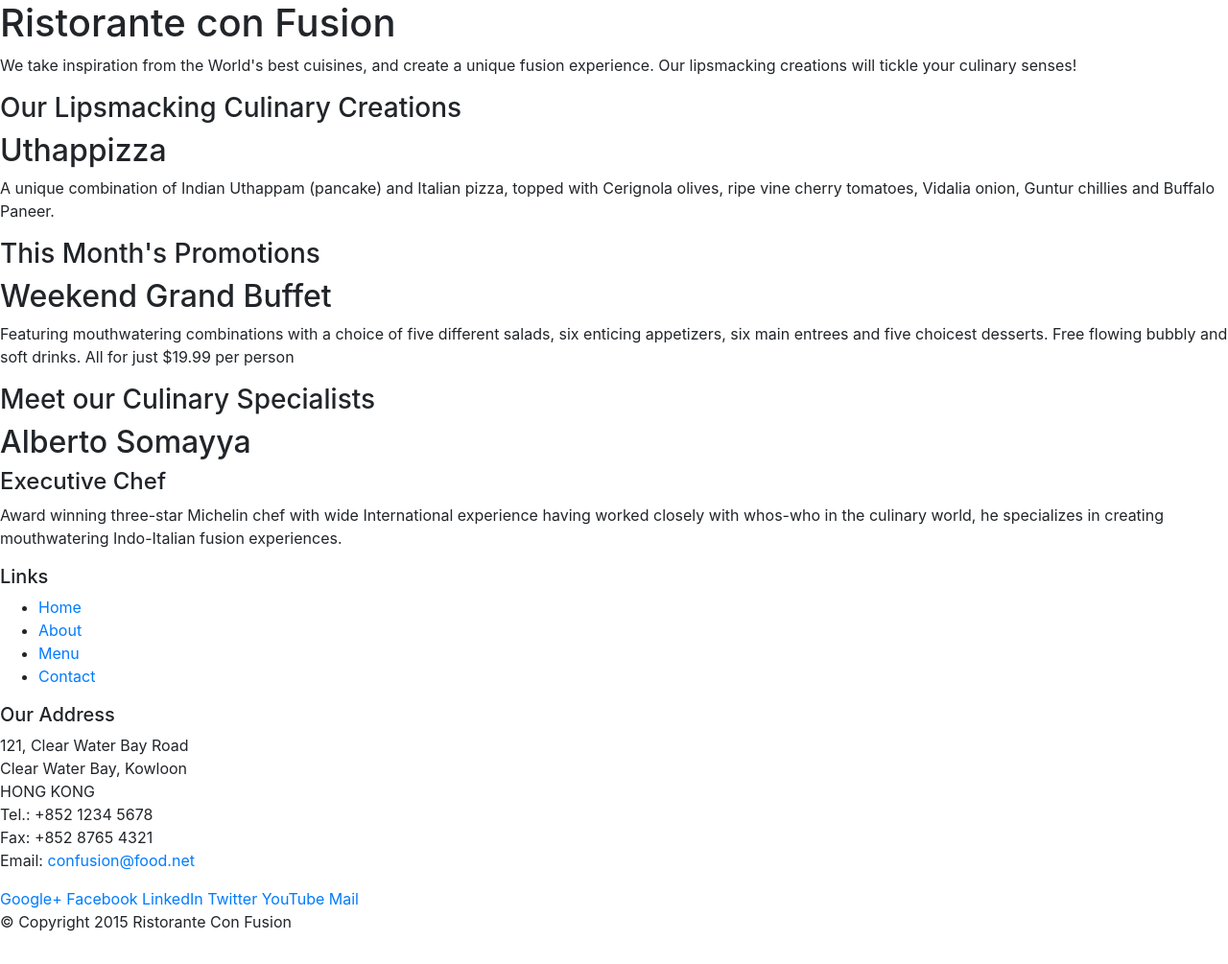
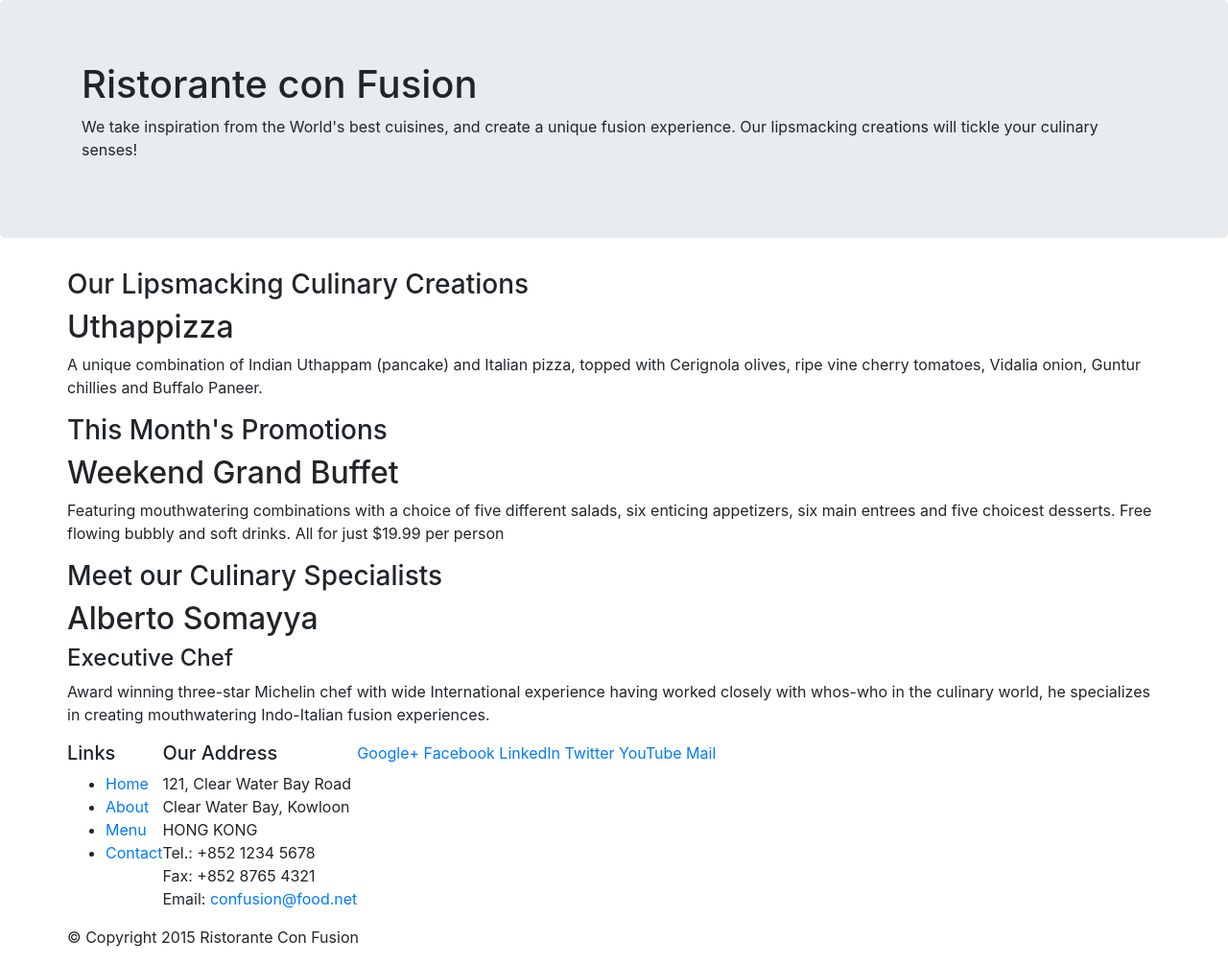
Before and after one commit to harrypotter0/webapp, a website: page index.html in a window 1280 px wide. Shown: the whole page at 96% size. Drawn offline with nearby package versions, Linux system fonts and the light colour scheme.

Commit message:
added bootstrap 4

```diff
--- a/index.html
+++ b/index.html
@@ -14,8 +14,8 @@
 
 <body>
 
-    <header>
-        <div>
+    <header class="jumbotron">
+        <div class="container">
             <div>
                 <div>
                     <h1>Ristorante con Fusion</h1>
@@ -27,8 +27,8 @@
         </div>
     </header>
 
-    <div>
-        <div>
+    <div class="container">
+        <div class="row">
             <div>
                 <h3>Our Lipsmacking Culinary Creations</h3>
             </div>
@@ -39,7 +39,7 @@
         </div>
 
 
-        <div>
+        <div class="row">
             <div>
                 <h3>This Month's Promotions</h3>
             </div>
@@ -49,7 +49,7 @@
             </div>
         </div>
 
-        <div>
+        <div class="row">
             <div>
                 <h3>Meet our Culinary Specialists</h3>
             </div>
@@ -62,8 +62,8 @@
     </div>
 
     <footer>
-        <div>
-            <div>
+        <div class="container">
+            <div class="row">
                 <div>
                     <h5>Links</h5>
                     <ul>
@@ -96,7 +96,7 @@
                 </div>
            </div>
            <div>
-                <div>
+                <div class="row">
                     <p>© Copyright 2015 Ristorante Con Fusion</p>
                 </div>
            </div>
```
